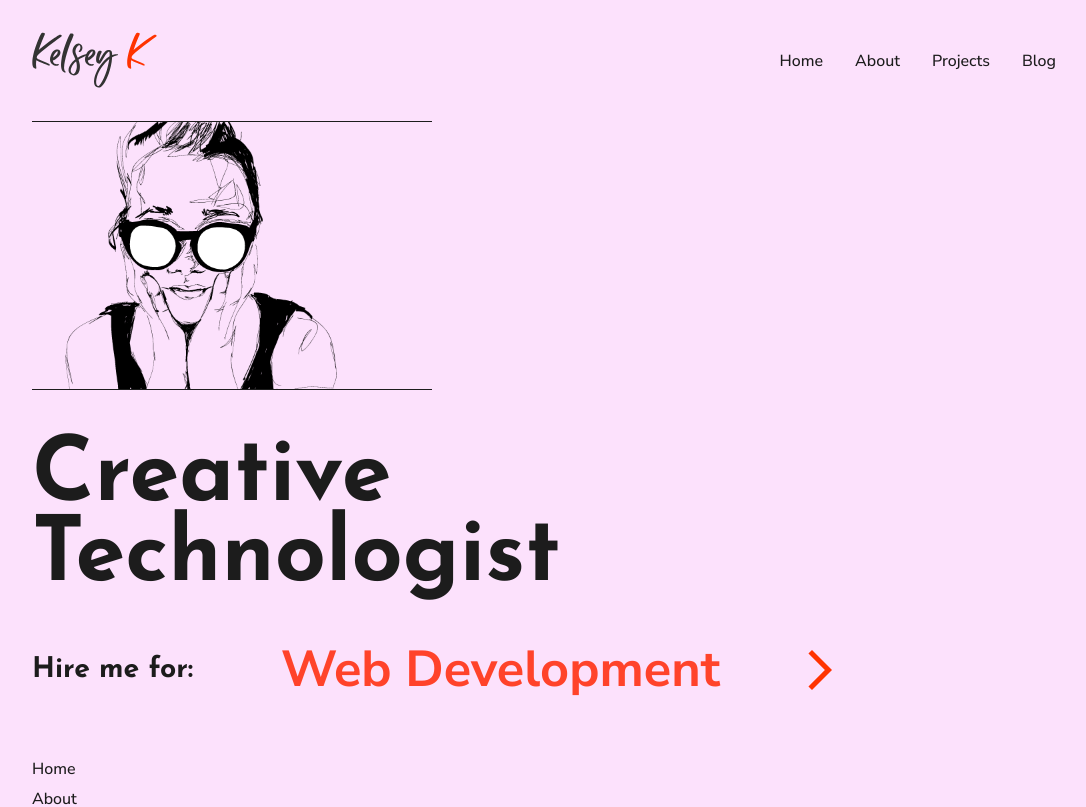
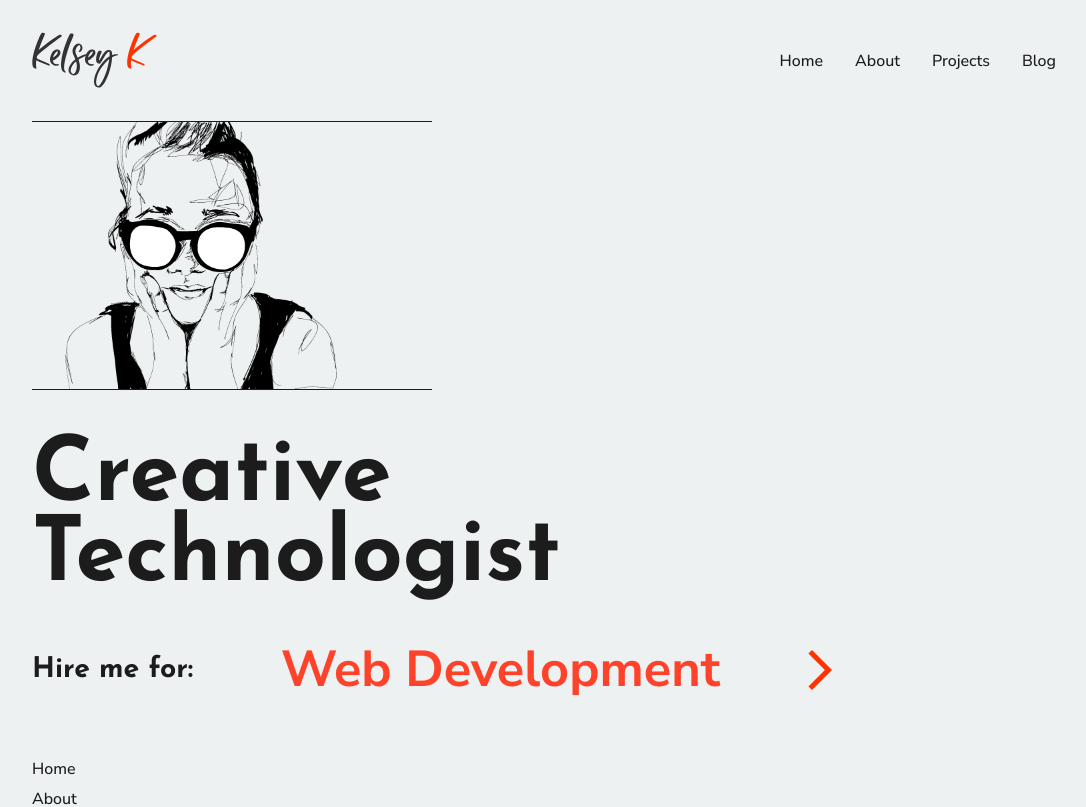
Before and after one commit to kelkuno/dev-site, a Next.js app: page / in a window 1280 px wide. Shown: the top 807 px of the page, without its empty margins (96-1182 px from the left). Built offline with nearby package versions, Linux system fonts and the light colour scheme.

Commit message:
swaped to grey bg

```diff
--- a/app/globals.css
+++ b/app/globals.css
@@ -12,9 +12,11 @@
   --gray: #5e5e5e;
   --light-gray: #b7b4b4;
   --orange: #ff432a;
+
   --yellow: #f1ff00;
   --blue: #17029f;
-  --paper: #fce1fc;
+  /* --paper: #fce1fc; */
+  --paper: #edf1f2;
 
   /* fonts */
   --font-mono: ui-monospace, Menlo, Monaco, "Cascadia Mono", "Segoe UI Mono",
```
